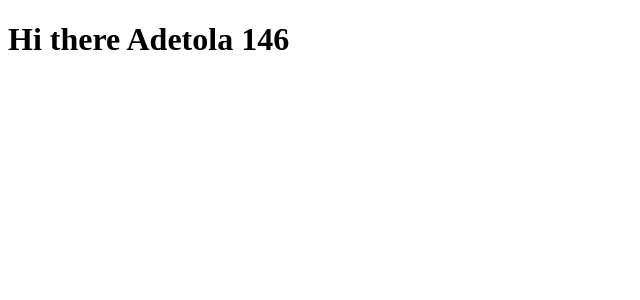
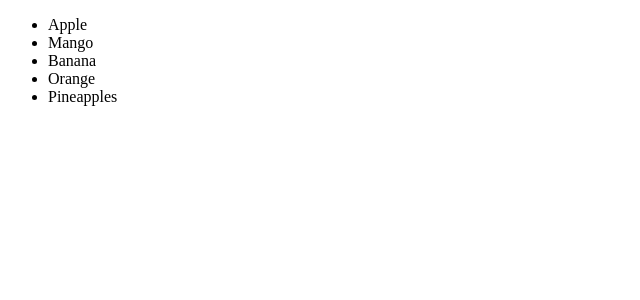
Before and after one commit to ebinivic/REACT, a React (Vite) app in the folder Reactwiz/: page / in a window 1280 px wide. Shown: the top 300 px of the page, without its empty margins (0-640 px from the left). Built offline with nearby package versions, Linux system fonts and the light colour scheme.

Commit message:
seventh commit

```diff
--- a/Reactwiz/src/App.jsx
+++ b/Reactwiz/src/App.jsx
@@ -1,15 +1,9 @@
 import Hello from './components/Hello';
+import Fruits from './components/Fruits';
 function App() {
-const person = {
-name:'Adetola',
-message:'Hi there',
-emoji:'',
-seatNumbers: [1, 4, 6]
-
-}
   return (
 <div className="App">
-      <Hello person={person} />
+      <Fruits/>
     </div>
   )
 
--- /dev/null
+++ b/Reactwiz/src/components/Fruits.jsx
@@ -0,0 +1,8 @@
+export default function Fruits() {
+    const Fruits = ["Apple", "Mango", "Banana", "Orange", "Pineapples"];
+    return <div>
+        <ul>
+            {Fruits.map((Fruit)=>(<li key={Fruit}>{Fruit}</li>))}
+             </ul>
+    </div>;
+}
```
